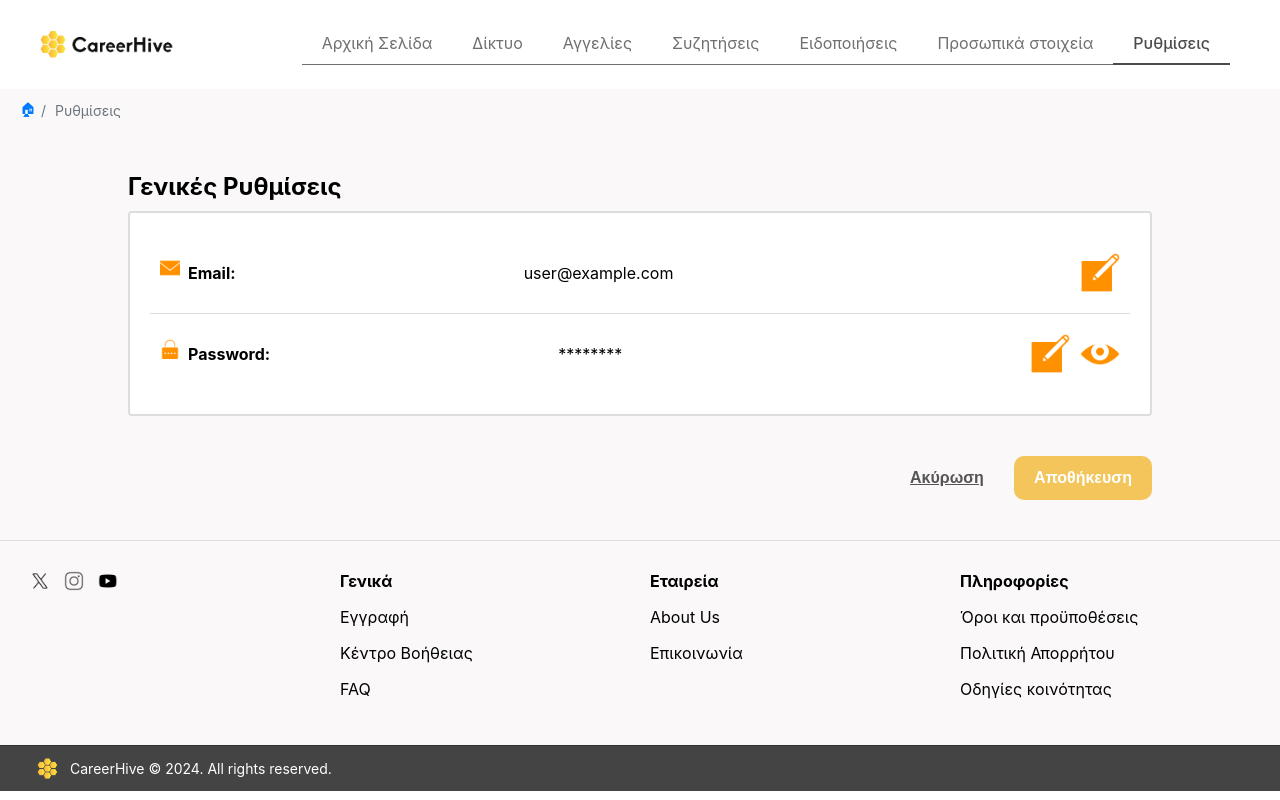
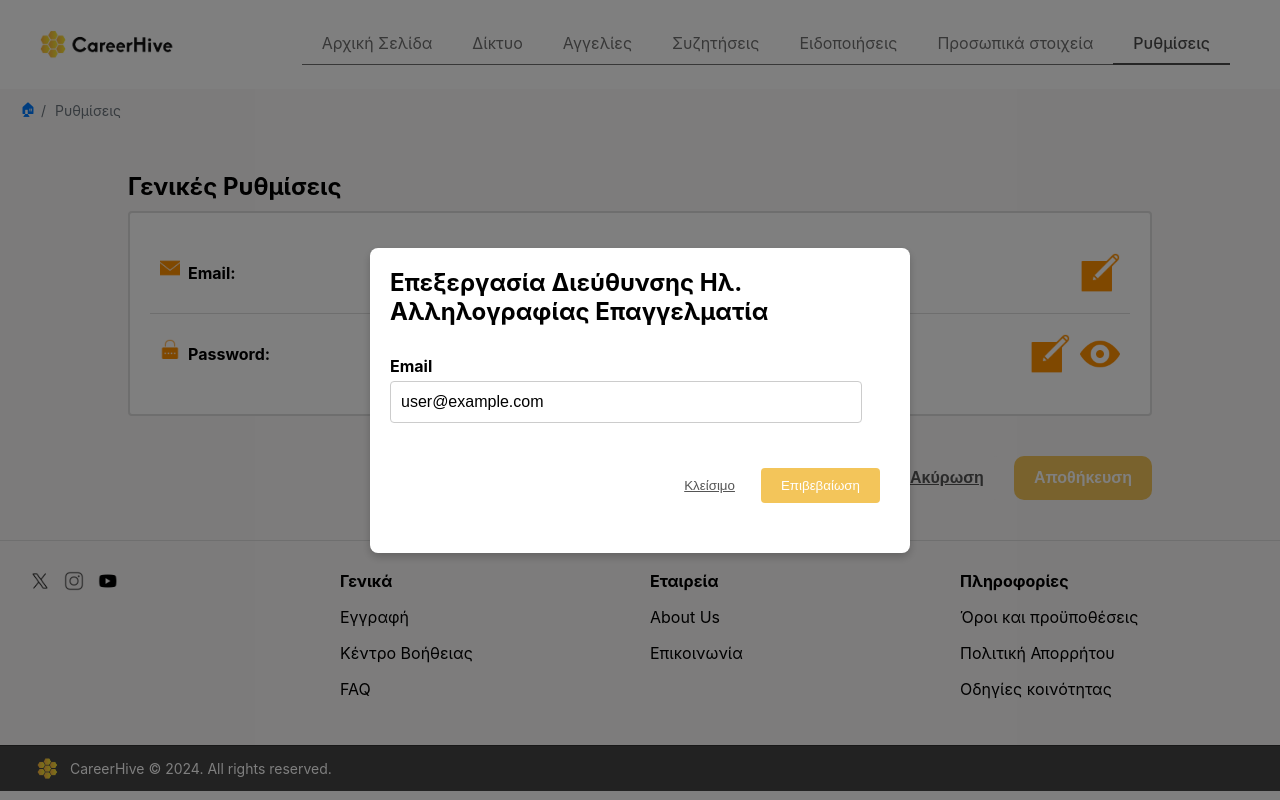
Before and after one commit to IoannaMaritsa/ted, a React (Create React App) app in the folder react-app/: page /epaggelmatias_settings in a window 1280 px wide. Both pictures are taken after a click on the picture 1100 px from the left and 273 px from the top of the page. Built offline with nearby package versions, Linux system fonts and the light colour scheme.

Commit message:
settings 2

```diff
--- a/react-app/src/css/Epag_settings.css
+++ b/react-app/src/css/Epag_settings.css
@@ -87,3 +87,63 @@
 .settings-button-secondary:hover {
     color: #262626;
 }
+
+.modal-overlay {
+    position: fixed;
+    top: 0;
+    left: 0;
+    right: 0;
+    bottom: 0;
+    background-color: rgba(0, 0, 0, 0.5);
+    display: flex;
+    align-items: center;
+    justify-content: center;
+    z-index: 1000;
+  }
+
+  /* Modal Content */
+  .modal-content {
+    background-color: #fff;
+    padding: 20px;
+    border-radius: 8px;
+    box-shadow: 0 4px 8px rgba(0, 0, 0, 0.2);
+    max-width: 500px;
+    width: 100%;
+  }
+
+  .modal-content h2 {
+    margin-top: 0;
+  }
+
+  .modal-error-message {
+    margin-bottom: 10px;
+    color: red;
+    font-style: italic;
+  }
+
+  .modal-button-close,
+  .modal-button-confirm {
+    margin: 10px;
+  }
+
+  .modal-button-close {
+    cursor: pointer;
+    text-decoration: underline;
+    border: none;
+    background-color: #fff;
+    color: #555;
+  }
+
+  .modal-button-confirm {
+    padding: 10px 20px;
+    background-color: var(--button-yellow);
+    color: white;
+    border: none;
+    border-radius: 4px;
+    cursor: pointer;
+    transition: background-color 0.3s;
+  }
+
+  .modal-button-confirm:hover {
+    background-color: var(--button-hover-yellow);
+  }
--- a/react-app/src/pages/Epag_settings.js
+++ b/react-app/src/pages/Epag_settings.js
@@ -1,4 +1,4 @@
-import React, { useState } from 'react';
+import React, { useState, useEffect } from 'react';
 import Header from '../components/Header';
 import Breadcrumbs from "../components/Breadcrumbs";
 import Footer from '../components/Footer';
@@ -6,11 +6,100 @@ import MainBottom from '../components/MainBottom';
 import '../css/Epag_settings.css';
 
 const Epag_settings = () => {
+
     const [showPassword, setShowPassword] = useState(false);
+    const [isModal1Open, setIsModal1Open] = useState(false);
+    const [isModal2Open, setIsModal2Open] = useState(false);
+    const [error1, setError1] = useState(false);
+    const [error2, setError2] = useState(false);
+    const [error3, setError3] = useState(false);
+
+    const [password, setPassword] = useState('mySecret123!');
+    const [oldpassword, setOldPassword] = useState('');
+    const [newpassword, setNewPassword] = useState('');
+    const [confirmpassword, setConfirmPassword] = useState('');
+
+    const [email, setEmail] = useState('user@example.com');
+    const [initialemail, setInitialEmail] = useState(email);
 
     const toggleShowPassword = () => {
         setShowPassword(!showPassword);
     };
+
+    const openModal1 = () => {
+        setIsModal1Open(true);
+        setInitialEmail(email);
+        console.log(initialemail);
+    };
+
+    const openModal2 = () => {
+        setIsModal2Open(true);
+    };
+
+    const closeModal1 = () => {
+        console.log(initialemail);
+        setEmail(initialemail);
+        setIsModal1Open(false);
+    };
+
+    const closeModal2 = () => {
+        setOldPassword('');
+        setNewPassword('');
+        setConfirmPassword('');
+        setIsModal2Open(false);
+    };
+
+    const handleModal1Click = (e) => {
+        // Prevent closing the modal when clicking inside the modal content
+        e.stopPropagation();
+    };
+
+    const handleModal2Click = (e) => {
+        // Prevent closing the modal when clicking inside the modal content
+        e.stopPropagation();
+    };
+
+    const handleSave1 = () => {
+        console.log('Input Value Saved:', email);
+        setInitialEmail(email);
+        console.log(initialemail);
+        closeModal1();
+    };
+
+    const handleSave2 = () => {
+        console.log('Input Value Saved:', password);
+        if (oldpassword === password && newpassword != '' && newpassword === confirmpassword) {
+            setPassword(newpassword);
+            closeModal2();
+        } else if (oldpassword != password) {
+            setError1('Πληκτρολογήστε σωστά τον παλιό κωδικό σας!')
+        } else if (newpassword === '') {
+            setError2('Πληκτρολογήστε έναν νέο κωδικό εισόδου!')
+        } else if (newpassword != confirmpassword) {
+            setError3('Ο κωδικός επιβεβαίωσης δεν ταιριάζει με τον νέο κωδικό!')
+        }
+
+    };
+
+    const HandleSave = () => {
+        //implement save
+    }
+
+    const HandleDiscard = () => {
+        setEmail('user@example.com');
+        setPassword('mySecret123!');
+    }
+
+    useEffect(() => {
+
+        setEmail(initialemail || '');
+    }, [initialemail]);
+
+    useEffect(() => {
+        setError1(false);
+        setError2(false);
+        setError3(false);
+    }, [oldpassword, newpassword, confirmpassword]);
 
     return (
         <div>
@@ -25,8 +114,8 @@ const Epag_settings = () => {
                         <span className="label">
                             <img src='/email-yellow.png' alt='email' className="icon" /> Email:
                         </span>
-                        <span className="email">user@example.com</span>
-                        <img src='/edit-yellow.png' alt='edit' className="big-icon" title="Edit Email" />
+                        <span className="email">{email}</span>
+                        <img src='/edit-yellow.png' alt='edit' className="big-icon" title="Edit Email" onClick={openModal1} />
 
                     </div>
 
@@ -37,9 +126,9 @@ const Epag_settings = () => {
                             <img src='/password-yellow.png' alt='password' className="icon" /> Password:
                         </span>
                         <span className="password">
-                            {showPassword ? 'mySecret123!' : '********'}
+                            {showPassword ? password : '*'.repeat(password.length)}
                         </span>
-                        <img src='/edit-yellow.png' alt='edit' className="big-icon" title="Edit Password" />
+                        <img src='/edit-yellow.png' alt='edit' className="big-icon" title="Edit Password" onClick={openModal2} />
                         {showPassword ? (
                             <img
                                 src='/eye-hide-yellow.png'
@@ -61,9 +150,86 @@ const Epag_settings = () => {
                     </div>
                 </div>
                 <div className='settings-button-area'>
-                    <button className='settings-button-secondary'>Ακύρωση</button>
-                    <button className='settings-button-primary'>Αποθήκευση</button>
+                    <button className='settings-button-secondary' onClick={HandleDiscard}>Ακύρωση</button>
+                    <button className='settings-button-primary' onClick={HandleSave}>Αποθήκευση</button>
                 </div>
+
+
+                {/* Modals */}
+                {isModal1Open && (
+                    <div className="modal-overlay" onClick={closeModal1}>
+                        <div className="modal-content" onClick={handleModal1Click}>
+                            <h2>Επεξεργασία Διεύθυνσης Ηλ. Αλληλογραφίας Επαγγελματία</h2>
+                            <br></br>
+                            <div className="job-input-group">
+                                <label htmlFor="title">Email</label>
+                                <input
+                                    type="text"
+                                    value={email}
+                                    placeholder={email}
+                                    onChange={(e) => setEmail(e.target.value)}
+                                />
+                            </div>
+                            <div className='settings-button-area'>
+                                <button onClick={closeModal1} className='modal-button-close'>Κλείσιμο</button>
+                                <button onClick={handleSave1} className="modal-button-confirm">Επιβεβαίωση</button>
+                            </div>
+                        </div>
+                    </div>
+                )}
+
+                {isModal2Open && (
+                    <div className="modal-overlay" onClick={closeModal2}>
+                        <div className="modal-content" onClick={handleModal2Click}>
+                            <h2>Επεξεργασία Κωδικού Εισόδου Επαγγελματία</h2>
+                            <br></br>
+                            <div className="job-input-group">
+                                <label htmlFor="password">Προηγούμενος Κωδικός</label>
+                                <input
+                                    type="text"
+                                    value={oldpassword}
+                                    onChange={(e) => setOldPassword(e.target.value)}
+                                />
+                            </div>
+                            {error1 && (
+                                <div className='modal-error-message'>
+                                    {error1}
+                                </div>
+                            )}
+                            <div className="job-input-group">
+                                <label htmlFor="password">Νέος Κωδικός</label>
+                                <input
+                                    type="text"
+                                    value={newpassword}
+                                    onChange={(e) => setNewPassword(e.target.value)}
+                                />
+                            </div>
+                            {error2 && (
+                                <div className='modal-error-message'>
+                                    {error2}
+                                </div>
+                            )}
+                            <div className="job-input-group">
+                                <label htmlFor="password">Επιβεβαίωση κωδικού</label>
+                                <input
+                                    type="text"
+                                    value={confirmpassword}
+                                    onChange={(e) => setConfirmPassword(e.target.value)}
+                                />
+                            </div>
+                            {error3 && (
+                                <div className='modal-error-message'>
+                                    {error3}
+                                </div>
+                            )}
+                            <div className='settings-button-area'>
+                                <button onClick={closeModal2} className='modal-button-close'>Κλείσιμο</button>
+                                <button onClick={handleSave2} className="modal-button-confirm">Επιβεβαίωση</button>
+                            </div>
+                        </div>
+                    </div>
+                )}
+
             </div>
             <MainBottom />
             <Footer />
```
Also changed, not shown: react-app/public/eye-yellow.png.
